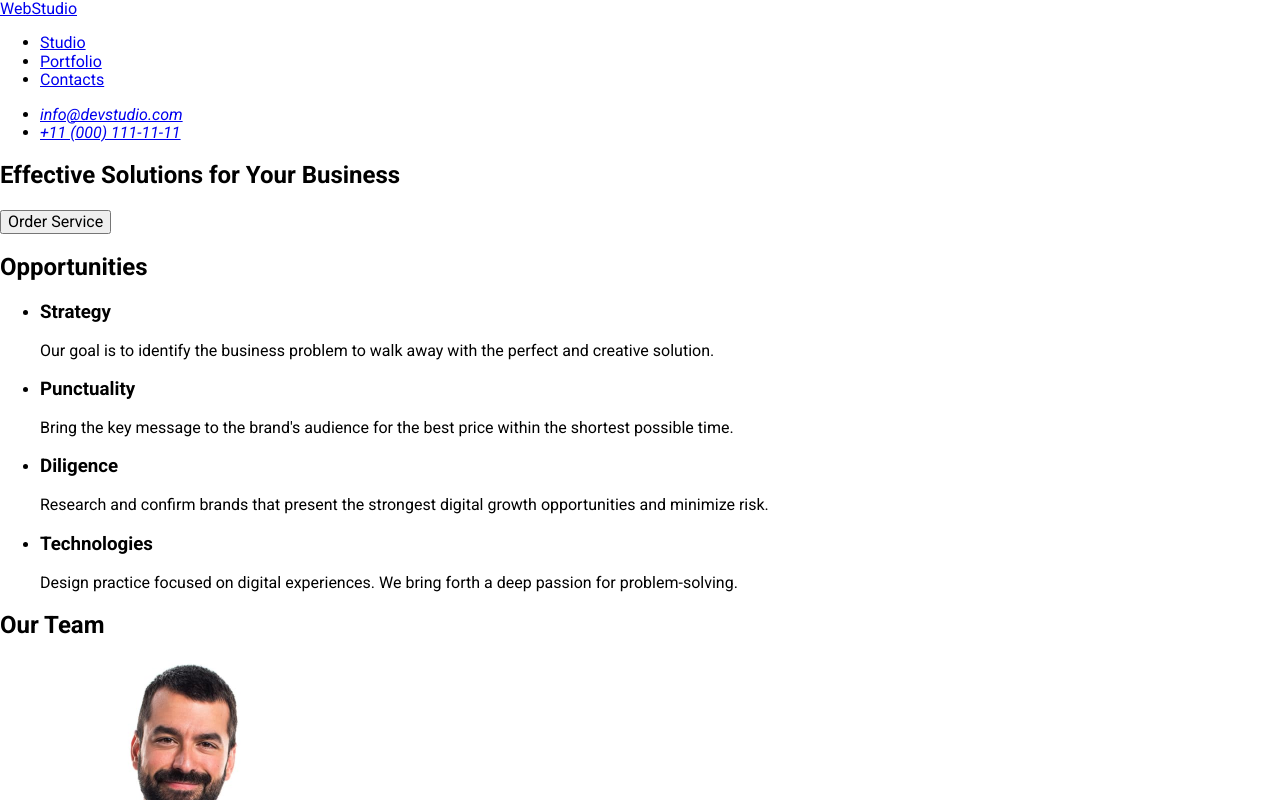
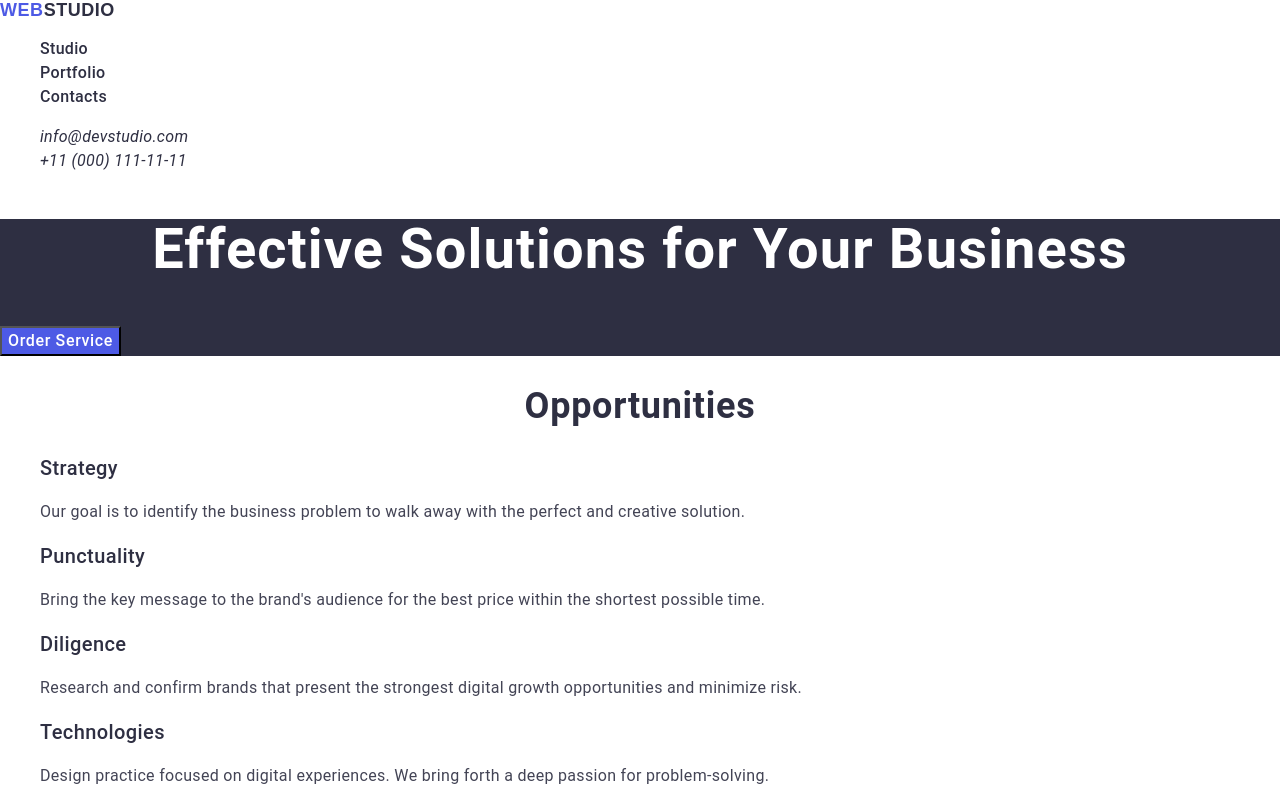
Before and after one commit to Maryna-Iliukova/goit-markup-hw-02, a plain HTML site: page index.html in a window 1280 px wide. Shown: the top 800 px of the page. Drawn offline with nearby package versions, Linux system fonts and the light colour scheme.

Commit message:
update index file

```diff
--- a/css/styles.css
+++ b/css/styles.css
@@ -1,3 +1,117 @@
 body {
     font-family: "Roboto", sans-serif;
+    color: #434455;
+    background-color: #FFFFFF;
 }
+ul {
+    list-style-type: none;
+}
+
+a {
+    text-decoration: none;
+    color: #2e2f42;
+}
+
+.logo {
+    font-family: "Raleway", sans-serif;
+    font-weight: 700;
+    font-size: 18px;
+    line-height: 1.16667;
+    letter-spacing: 0.03em;
+    text-transform: uppercase;
+    color: #2e2f42;
+}
+
+.nav-list {
+    font-weight: 500;
+    font-size: 16px;
+    line-height: 1.5;
+    letter-spacing: 0.02em;
+    color: #2e2f42;
+}
+
+.contacts {
+    font-size: 16px;
+    line-height: 1.5;
+    letter-spacing: 0.02em;
+}
+
+.mainpage {
+    background: #2e2f42;
+}
+
+.motto {
+    font-weight: 700;
+    font-size: 56px;
+    line-height: 1.07143;
+    letter-spacing: 0.02em;
+    text-align: center;
+    color: #fff;
+}
+
+.button {
+    font-weight: 500;
+    font-size: 16px;
+    line-height: 1.5;
+    letter-spacing: 0.04em;
+    color: #fff;
+    background-color: #4d5ae5;
+    text-align: center;
+}
+
+h2 {
+    font-weight: 700;
+    font-size: 36px;
+    line-height: 1.11111;
+    letter-spacing: 0.02em;
+    text-align: center;
+    color: #2e2f42;
+}
+
+h3 {
+    font-weight: 500;
+    font-size: 20px;
+    line-height: 1.2;
+    letter-spacing: 0.02em;
+    color: #2e2f42;
+}
+
+p {
+    font-size: 16px;
+    line-height: 1.5;
+    letter-spacing: 0.02em;
+    color: #434455;
+}
+
+.ourteam {
+    background: #f4f4fd;
+}
+
+.teamlist {
+    text-align: center;
+}
+
+footer {
+    background: #2e2f42;
+}
+
+.footertext {
+    font-size: 16px;
+    line-height: 1.5;
+    letter-spacing: 0.02em;
+    color: #f4f4fd;
+}
+
+.logo-in-footer {
+    font-family: "Raleway", sans-serif;
+    font-weight: 700;
+    font-size: 18px;
+    line-height: 1.16667;
+    letter-spacing: 0.03em;
+    text-transform: uppercase;
+    color: #f4f4fd;
+}
+
+.web {
+    color: #4d5ae5;
+}
--- a/index.html
+++ b/index.html
@@ -9,6 +9,11 @@
       href="node_modules/modern-normalize/modern-normalize.css"
     />
     <link
+      rel="preconnect"
+      href="https://fonts.googleapis.com"
+      rel="preconnect"
+      href="https://fonts.gstatic.com"
+      crossorigin
       href="https://fonts.googleapis.com/css2?family=Montserrat:ital,wght@0,100..900;1,100..900&family=Roboto:ital,wght@0,100;0,300;0,400;0,500;0,700;0,900;1,100;1,300;1,400;1,500;1,700;1,900&display=swap"
       rel="stylesheet"
       href="https://fonts.googleapis.com/css2?family=Montserrat:ital,wght@0,100..900;1,100..900&family=Raleway:ital,wght@0,100..900;1,100..900&family=Roboto:ital,wght@0,100;0,300;0,400;0,500;0,700;0,900;1,100;1,300;1,400;1,500;1,700;1,900&display=swap"
@@ -19,24 +24,26 @@
   <body>
     <header>
       <nav>
-        <a href="./index.html">WebStudio</a>
-        <ul>
+        <a href="./index.html" class="logo"
+          ><span class="web">Web</span>Studio</a
+        >
+        <ul class="nav-list">
           <li><a href="#">Studio</a></li>
           <li><a href="#">Portfolio</a></li>
           <li><a href="#">Contacts</a></li>
         </ul>
       </nav>
       <address>
-        <ul>
+        <ul class="contacts">
           <li><a href="mailto:info@devstudio.com">info@devstudio.com</a></li>
           <li><a href="tel:+110001111111">+11 (000) 111-11-11</a></li>
         </ul>
       </address>
     </header>
     <main>
-      <section>
-        <h1>Effective Solutions for Your Business</h1>
-        <button type="button">Order Service</button>
+      <section class="mainpage">
+        <h1 class="motto">Effective Solutions for Your Business</h1>
+        <button class="button" type="button">Order Service</button>
       </section>
       <section>
         <h2>Opportunities</h2>
@@ -71,9 +78,9 @@
           </li>
         </ul>
       </section>
-      <section>
+      <section class="ourteam">
         <h2>Our Team</h2>
-        <ul>
+        <ul class="teamlist">
           <li>
             <img
               src="./images/img(1)(1).jpg"
@@ -117,22 +124,22 @@
         <ul>
           <li>
             <img src="./images/img1.jpg" width="360" alt="Banking app" />
-            <h2>Banking App</h2>
+            <h3>Banking App</h3>
             <p>App</p>
           </li>
           <li>
             <img src="./images/img2.jpg" width="360" alt="Cashless payment" />
-            <h2>Cashless Payment</h2>
+            <h3>Cashless Payment</h3>
             <p>Marketing</p>
           </li>
           <li>
             <img src="./images/img3.jpg" width="360" alt="Meditation App" />
-            <h2>Meditation App</h2>
+            <h3>Meditation App</h3>
             <p>App</p>
           </li>
           <li>
             <img src="./images/img4.jpg" width="360" alt="Taxi Service" />
-            <h2>Taxi Service</h2>
+            <h3>Taxi Service</h3>
             <p>Marketing</p>
           </li>
           <li>
@@ -141,20 +148,22 @@
               width="360"
               alt="Screen Illustrations"
             />
-            <h2>Screen Illustrations</h2>
+            <h3>Screen Illustrations</h3>
             <p>Design</p>
           </li>
           <li>
             <img src="./images/img6.jpg" width="360" alt="Online Courses" />
-            <h2>Online Courses</h2>
+            <h3>Online Courses</h3>
             <p>Marketing</p>
           </li>
         </ul>
       </section>
     </main>
     <footer>
-      <a href="./index.html">WebStudio</a>
-      <p>
+      <a href="./index.html" class="logo-in-footer"
+        ><span class="web">Web</span>Studio</a
+      >
+      <p class="footertext">
         Increase the flow of customers and sales for your business with digital
         marketing & growth solutions.
       </p>
```
